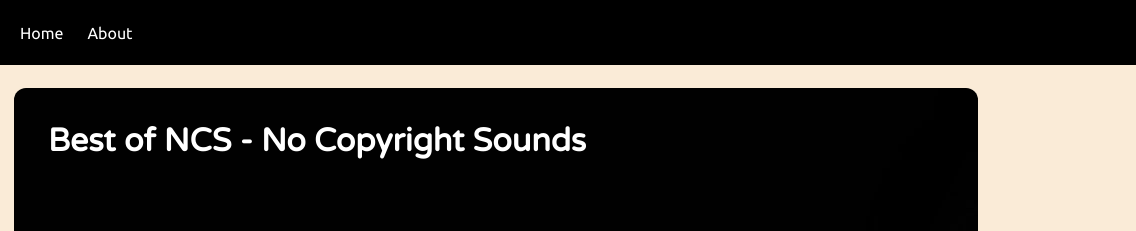
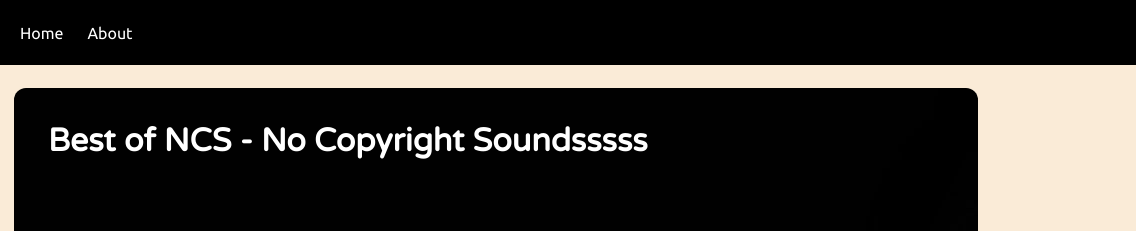
Before and after one commit to Mahboob-Attar/Spotify-Clone, a plain HTML site: page index.html in a window 1280 px wide. Shown: the top 231 px of the page, 144-1280 px from the left. Drawn offline with Linux system fonts and the light colour scheme.

Commit message:
Update index.html

```diff
--- a/index.html
+++ b/index.html
@@ -18,7 +18,7 @@
 
     <div class="container">
         <div class="songList">
-            <h1>Best of NCS - No Copyright Sounds</h1>
+            <h1>Best of NCS - No Copyright Soundsssss</h1>
             <div class="songItemContainer">
                 <div class="songItem">
                     <img alt="1">
```
